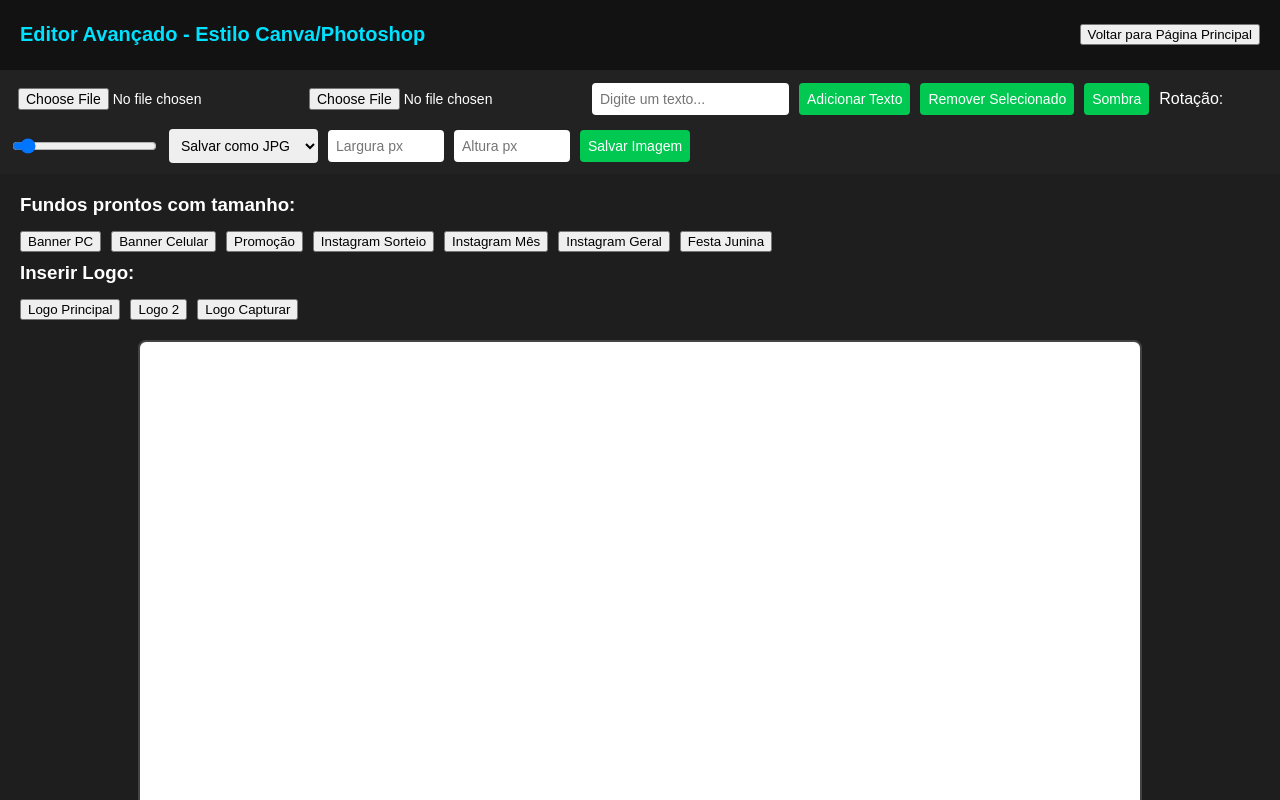
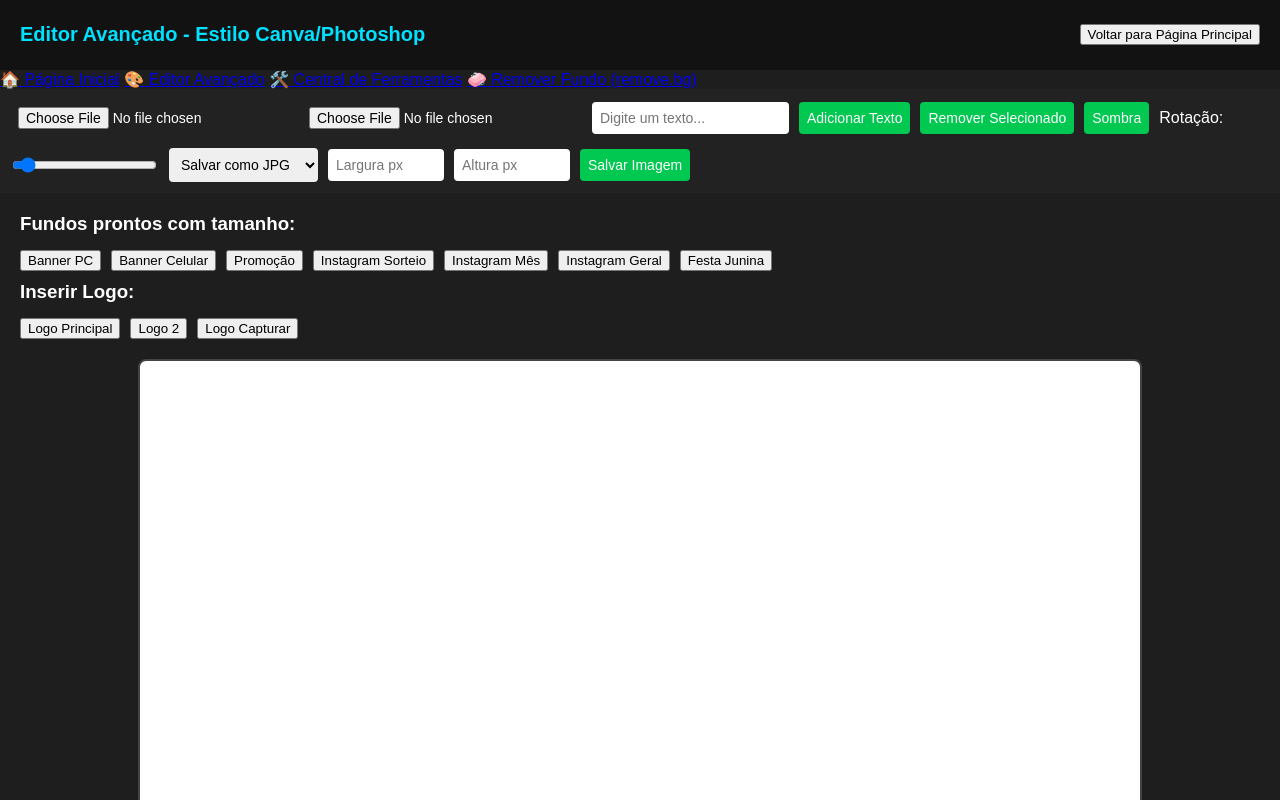
Before and after one commit to paulohenrique-cpu/gera-imagem, a plain HTML site: page editor.html in a window 1280 px wide. Shown: the top 800 px of the page. Drawn offline with Linux system fonts and the light colour scheme.

Commit message:
Update editor.html

```diff
--- a/editor.html
+++ b/editor.html
@@ -68,6 +68,14 @@
     <h1>Editor Avançado - Estilo Canva/Photoshop</h1>
     <button onclick="voltar()">Voltar para Página Principal</button>
   </header>
+
+  <!-- Menu de Navegação -->
+  <nav class="menu-topo">
+    <a href="index.html">🏠 Página Inicial</a>
+    <a href="editor.html">🎨 Editor Avançado</a>
+    <a href="feramentas.html">🛠️ Central de Ferramentas</a>
+    <a href="https://www.remove.bg/pt-br/upload" target="_blank">🧼 Remover Fundo (remove.bg)</a>
+  </nav>
 
   <div class="tools">
     <input type="file" id="bgUpload" accept="image/*">
```
